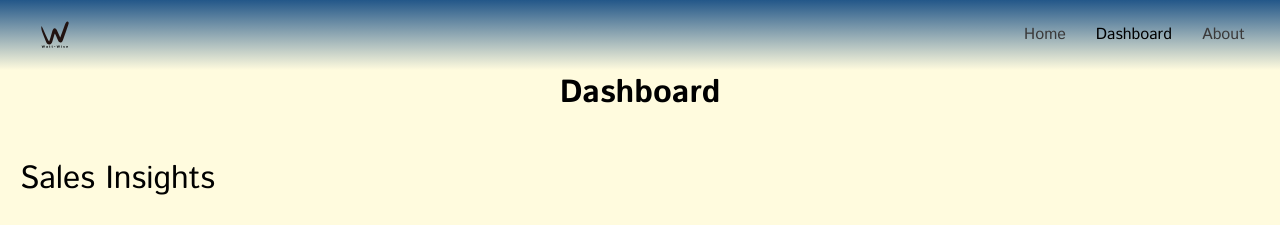
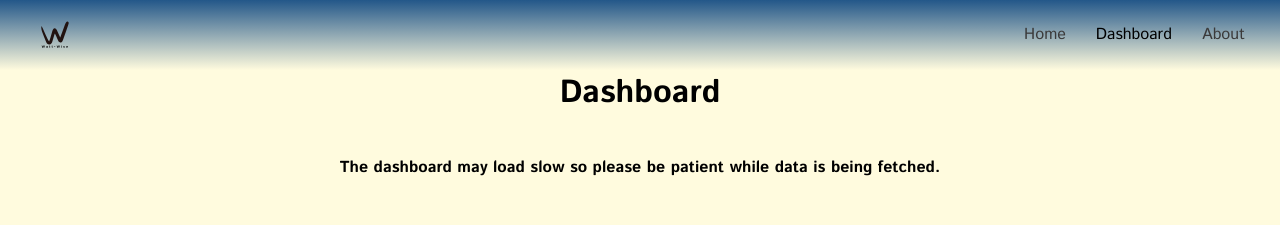
Before and after one commit to JaimeLucero/wattwise, a Next.js app: page /dashboard in a window 1280 px wide. Shown: the top 225 px of the page. Built offline with nearby package versions, Linux system fonts and the light colour scheme; no server answers.

Commit message:
updated api route

```diff
--- a/components/forecasting/Forecasting.tsx
+++ b/components/forecasting/Forecasting.tsx
@@ -2,11 +2,14 @@ import React, { useState } from 'react';
 import { Line } from 'react-chartjs-2';
 import { Chart as ChartJS, CategoryScale, LinearScale, PointElement, LineElement, Title, Tooltip, Legend } from 'chart.js';
 import { ChartOptions } from 'chart.js'; // Import ChartOptions type
+import dotenv from 'dotenv';
 
 // Register chart.js components
 ChartJS.register(CategoryScale, LinearScale, PointElement, LineElement, Title, Tooltip, Legend);
 
 const ForecastVisualization: React.FC = () => {
+
+
   const [metric, setMetric] = useState<string>('Global_active_power'); // Current metric selection
   const [displayedMetric, setDisplayedMetric] = useState<string>(''); // Metric for the title
   const [forecastMonths, setForecastMonths] = useState<number>(); // Actual forecast months for the fetched forecast
@@ -15,6 +18,7 @@ const ForecastVisualization: React.FC = () => {
   const [loading, setLoading] = useState<boolean>(false);
   const [error, setError] = useState<string>('');
   const [isForecastFetched, setIsForecastFetched] = useState<boolean>(false);
+  const RENDER_URL = process.env.NEXT_PUBLIC_RENDER_URL
 
   // Handle metric change
   const handleMetricChange = (event: React.ChangeEvent<HTMLSelectElement>) => {
@@ -49,7 +53,7 @@ const ForecastVisualization: React.FC = () => {
         forecast_months: months,
       };
 
-      const response = await fetch('https://wattwise-backend-12d84fc99403.herokuapp.com/api/forecast', {
+      const response = await fetch(`${RENDER_URL}/api/forecast`, {
         method: 'POST',
         headers: {
           'Content-Type': 'application/json',
--- a/components/linegraph/Bargraph.tsx
+++ b/components/linegraph/Bargraph.tsx
@@ -3,6 +3,8 @@ import axios from 'axios';
 import { Bar } from 'react-chartjs-2';
 import { Chart as ChartJS, CategoryScale, LinearScale, BarElement, Title, Tooltip, Legend } from 'chart.js';
 import { DateTime } from 'luxon';
+import dotenv from 'dotenv';
+
 
 ChartJS.register(CategoryScale, LinearScale, BarElement, Title, Tooltip, Legend);
 
@@ -15,9 +17,12 @@ interface BarGraphProps {
 }
 
 const BarGraph: React.FC<BarGraphProps> = ({ year, month, day, metric, userid }) => {
+
+
   const [data, setData] = useState<any>(null);
   const [groupedData, setGroupedData] = useState<Record<string, number>>({});
   const [filter, setFilter] = useState<any>(null);
+  const RENDER_URL = process.env.NEXT_PUBLIC_RENDER_URL
 
   const formatMetric = (metricValue: string) => {
     return metricValue
@@ -53,8 +58,8 @@ const BarGraph: React.FC<BarGraphProps> = ({ year, month, day, metric, userid })
     const fetchData = async () => {
       try {
         const apiUrl = userid
-          ? `https://wattwise-backend-12d84fc99403.herokuapp.com/api/full_query?user_id=${userid}&columns=datetime,${metric}`
-          : `https://wattwise-backend-12d84fc99403.herokuapp.com/api/full_query?columns=datetime,${metric}`;
+          ? `${RENDER_URL}/api/full_query?user_id=${userid}&columns=datetime,${metric}`
+          : `${RENDER_URL}/api/full_query?columns=datetime,${metric}`;
 
         const response = await axios.get(apiUrl);
         const fetchedData = response.data;
--- a/package.json
+++ b/package.json
@@ -11,6 +11,7 @@
     "axios": "^1.7.7",
     "chart.js": "^4.4.6",
     "chartjs-adapter-luxon": "^1.3.1",
+    "dotenv": "^17.2.3",
     "fusioncharts": "^4.1.2",
     "highcharts": "^11.4.8",
     "highcharts-react-official": "^3.2.1",
--- a/pages/dashboard/index.tsx
+++ b/pages/dashboard/index.tsx
@@ -3,8 +3,10 @@ import React, { useState, useEffect } from 'react';
 import axios from 'axios';
 import BarGraph from "@components/linegraph/Bargraph";
 import ForecastVisualization from "@components/forecasting/Forecasting";
+import dotenv from 'dotenv';
 
 const Dashboard = () => {
+
     const [yearValueTrend, setYearValueTrend] = useState<string>('');
     const [monthValue, setMonthValue] = useState<string>('');
     const [dayValue, setDayValue] = useState<string>('');
@@ -23,6 +25,8 @@ const Dashboard = () => {
     const [salesDifferenceInsight, setSalesDifferenceInsight] = useState<string>(''); // Insight for sales difference
     const [competitorSalesInsight, setCompetitorSalesInsight] = useState('');
     const [competitorSalesColor, setCompetitorSalesColor] = useState('');
+    const RENDER_URL = process.env.NEXT_PUBLIC_RENDER_URL
+
 
 
     // Rate per kWh (set the rate according to your pricing)
@@ -32,8 +36,9 @@ const Dashboard = () => {
     useEffect(() => {
       const fetchData = async () => {
         try {
-          const response = await axios.get('https://wattwise-backend-12d84fc99403.herokuapp.com/api/full_query?columns=datetime,Global_active_power');
+          const response = await axios.get(`${RENDER_URL}/api/full_query?columns=datetime,Global_active_power`);
           const data = response.data;
+          console.log("Fetched Data:", data);  // Debugging step: Check fetched data
 
           // Extract unique years as string[]
           const years = Array.from(
@@ -279,6 +284,18 @@ const Dashboard = () => {
           >
             Dashboard
           </h1>
+          <h3
+            style={{
+              padding: 20,
+              position: 'relative',
+              color: 'black',
+              fontSize: '1rem',
+              fontWeight: 'bold',
+              fontFamily: 'Istok Web',
+            }}
+          >
+            The dashboard may load slow so please be patient while data is being fetched.
+          </h3>
           <h1
             style={{
               padding: 20,
```
Also changed, not shown: components/table/Table.tsx (+6 -2 lines), 2 other files (tests, documents, lock files or other folders).
